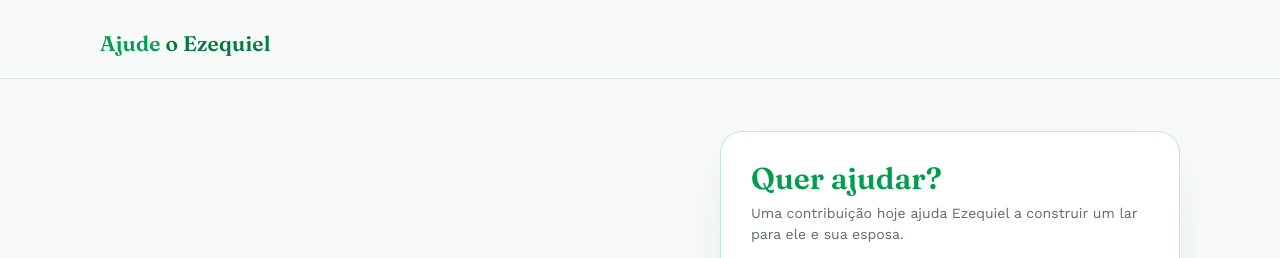
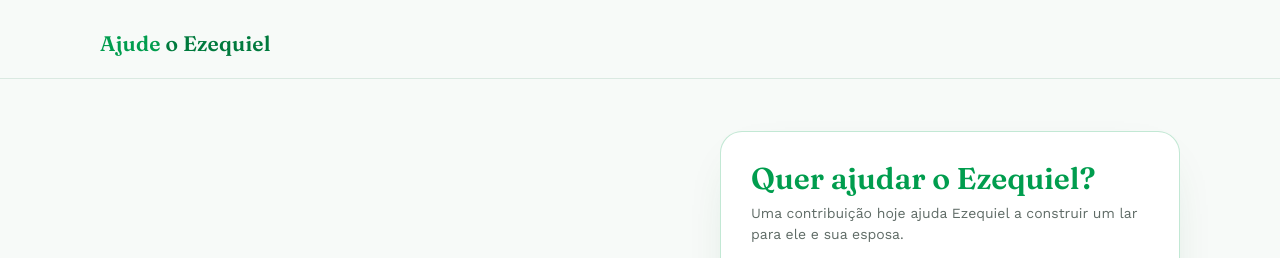
Before and after one commit to email98178-alt/pagarme-doacao, a website: page public/index.html in a window 1280 px wide. Shown: the top 258 px of the page. Drawn offline with nearby package versions, Linux system fonts and the light colour scheme.

Commit message:
Update index.html

```diff
--- a/public/index.html
+++ b/public/index.html
@@ -35,7 +35,7 @@
 
     <section class="donation-card" id="doacao" aria-labelledby="donation-title">
       <form id="donationForm" novalidate>
-        <h2 id="donation-title">Quer ajudar?</h2>
+        <h2 id="donation-title">Quer ajudar o Ezequiel?</h2>
         <p class="card-intro">Uma contribuição hoje ajuda Ezequiel a construir um lar para ele e sua esposa.</p>
         <span class="amount-title">Qualquer valor faz a diferença <span class="selection-hint" id="selectionHint" aria-live="polite">R$ 50,00 selecionados</span></span>
         <div class="amount-grid" role="group" aria-label="Valores sugeridos">
```
